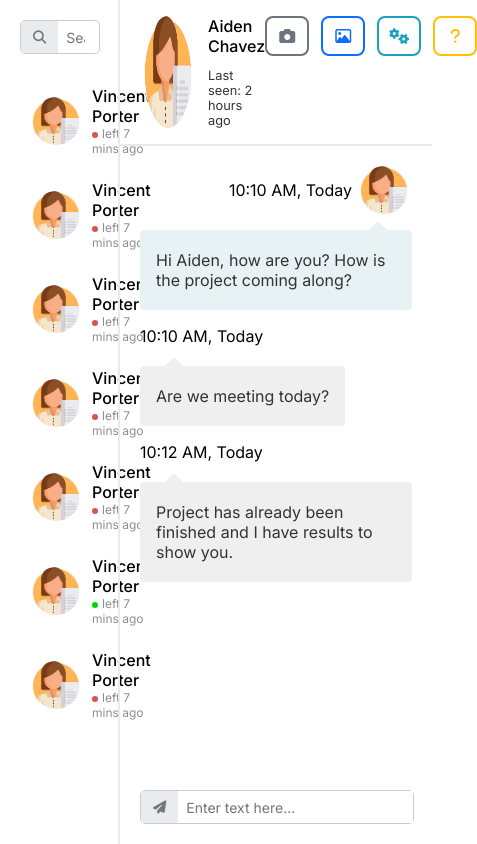
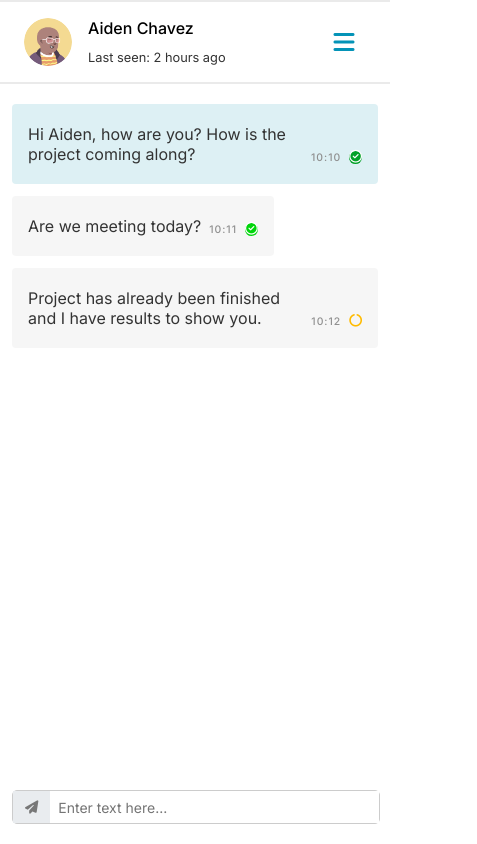
Before and after one commit to LucasHFigueroa/Parcial-UTN-HTMLyCSS, a plain HTML site: page index.html in a window 390 px wide. Shown: the whole page, 477 px wide, since content can reach past the window. Drawn offline with Linux system fonts and the light colour scheme.

Commit message:
Se corrije UI del cuerpo mensajeria - Se estila vista Mobile

```diff
--- a/index.html
+++ b/index.html
@@ -3,7 +3,7 @@
 <head>
 <meta charset="UTF-8">
 <meta name="viewport" content="width=device-width, initial-scale=1.0">
-<title>Chat UI</title>
+<title>Chat UI - Lucas Figueroa</title>
 <!-- CSS -->
 <link rel="stylesheet" href="style.css">
 <!-- google font -->
@@ -15,6 +15,7 @@ rel="stylesheet">
 <script src="https://kit.fontawesome.com/d052c1dbfd.js" crossorigin="anonymous"></script>
 <!-- font awesome iconos -->
 <link rel="stylesheet" href="https://cdnjs.cloudflare.com/ajax/libs/font-awesome/6.4.0/css/all.min.css">
+<link rel="shortcut icon" href="favicon.png" type="image/x-icon">
 </head>
 
 <body>
@@ -26,49 +27,49 @@ rel="stylesheet">
             </div>
             <ul class="contact-list">
                 <li class="contact">
-                    <img src="avatar.jpeg" alt="imagen de perfil" class="foto-perfil">
+                    <img src="./img/avatar1.png" alt="imagen de perfil" class="foto-perfil">
                     <div>
                         <h4>Vincent Porter</h4>
                         <p><span class="dot offline"></span>left 7 mins ago</p>
                     </div>
                 </li>
                 <li class="contact">
-                    <img src="avatar.jpeg" alt="imagen de perfil" class="foto-perfil">
+                    <img src="./img/avatar2.png" alt="imagen de perfil" class="foto-perfil">
                     <div>
                         <h4>Vincent Porter</h4>
                         <p><span class="dot offline"></span>left 7 mins ago</p>
                     </div>
                 </li>
                 <li class="contact">
-                    <img src="avatar.jpeg" alt="imagen de perfil" class="foto-perfil">
+                    <img src="./img/avatar3.png" alt="imagen de perfil" class="foto-perfil">
                     <div>
                         <h4>Vincent Porter</h4>
                         <p><span class="dot offline"></span>left 7 mins ago</p>
                     </div>
                 </li>
                 <li class="contact">
-                    <img src="avatar.jpeg" alt="imagen de perfil" class="foto-perfil">
+                    <img src="./img/avatar4.png" alt="imagen de perfil" class="foto-perfil">
                     <div>
                         <h4>Vincent Porter</h4>
                         <p><span class="dot offline"></span>left 7 mins ago</p>
                     </div>
                 </li>
                 <li class="contact">
-                    <img src="avatar.jpeg" alt="imagen de perfil" class="foto-perfil">
+                    <img src="./img/avatar5.png" alt="imagen de perfil" class="foto-perfil">
                     <div>
                         <h4>Vincent Porter</h4>
                         <p><span class="dot offline"></span>left 7 mins ago</p>
                     </div>
                 </li>
                 <li class="contact" >
-                    <img src="avatar.jpeg" alt="imagen de perfil" class="foto-perfil">
+                    <img src="./img/avatar6.png" alt="imagen de perfil" class="foto-perfil">
                     <div>
                         <h4>Vincent Porter</h4>
-                        <p><span class=" m5 dot online"></span>left 7 mins ago</p>
+                        <p><span class="dot online"></span>left 7 mins ago</p>
                     </div>
                 </li>
                 <li class="contact" >
-                    <img src="avatar.jpeg" alt="imagen de perfil" class="foto-perfil">
+                    <img src="./img/avatar7.png" alt="imagen de perfil" class="foto-perfil">
                     <div>
                         <h4>Vincent Porter</h4>
                         <p><span class="dot offline"></span>left 7 mins ago</p>
@@ -80,7 +81,7 @@ rel="stylesheet">
         <main class="chat">
             <header class="chat-header">
                 <div class="contact-header">
-                    <img src="avatar.jpeg" alt="imagen de perfil" class="foto-perfil">
+                    <img src="./img/avatar1.png" alt="imagen de perfil" class="foto-perfil">
                     <div>
                         <h4>Aiden Chavez</h4>
                         <p>Last seen: 2 hours ago</p>
@@ -92,15 +93,27 @@ rel="stylesheet">
                     <button title="editar configuración"><i class="fa fa-cogs" aria-hidden="true"></i></button>
                     <button title="Ayuda"><i class="fa fa-question" aria-hidden="true"></i></button>
                 </div>
+                <div class="chat-actions-mobile">
+                    <button title="Menú"><i class="fa fa-bars" aria-hidden="true"></i></button>
+                </div>
             </header>
             <hr>
             <section class="chat-messages">
-                    <p class="timestamp-sent">10:10 AM, Today <img src="avatar.jpeg" alt="foto perfil" class="foto-perfil"></p>
-                    <p class="message-sent">Hi Aiden, how are you? How is the project coming along?</p>
-                    <p class="timestamp-received">10:10 AM, Today</p>
-                    <p class="message-received">Are we meeting today?</p>
-                    <p class="timestamp-received">10:12 AM, Today</p>
-                    <p class="message-received">Project has already been finished and I have results to show you.</p>
+                <div class="message-sent">
+                    <p>Hi Aiden, how are you? How is the project coming along?</p>
+                    <p class="timestamp">10:10</p>
+                    <i class="fa fa-check-circle-o seen" aria-hidden="true"></i>
+                </div>
+                <div class="message-received">
+                    <p>Are we meeting today?</p>
+                    <p class="timestamp">10:11</p>
+                    <i class="fa fa-check-circle-o seen" aria-hidden="true"></i>
+                </div>
+                <div class="message-received">
+                    <p>Project has already been finished and I have results to show you.</p>
+                    <p class="timestamp">10:12</p>
+                    <i class="fa fa-circle-o-notch no-seen" aria-hidden="true"></i>
+                </div>
             </section>
             <footer class="chat-footer">
                 <div class="text-box">
--- a/style.css
+++ b/style.css
@@ -153,6 +153,10 @@ h4 {
     gap: 12px;
 }
 
+.chat-actions-mobile {
+    display: none;
+}
+
 .chat-actions button {
     display: flex;
     align-items: center;
@@ -217,15 +221,7 @@ h4 {
     display: flex;
     flex-direction: column;
     flex-grow: 1;
-    gap: 8px;
-}
-
-.sent {
-    align-self: flex-end;
-}
-
-.received {
-    align-self: flex-start;
+    gap: 12px;
 }
 
 .timestamp-sent {
@@ -236,52 +232,55 @@ h4 {
     margin-right: 4px;
 }
 
-.timestamp-received {
-    margin-top: 8px;
+.timestamp {
+    font-size: 0.65rem;
+    color: #8f8f8f;
+    font-weight: 500;
+    letter-spacing: 1px;
 }
 
 .message-sent {
-    display: block;
-    background-color: #E8F1F3;
-    color: #333;
+    display: flex;
+    background-color: #ddf0f4;
+    color: #333333;
     padding: 20px 16px;
     border-radius: 4px;
     max-width: max-content;
-    position: relative;
     align-self: flex-end;
-    margin-top: 8px;
+    gap: 8px;
+    align-items: flex-end;
 }
 
-.message-sent::after {
-    content: "";
-    position: absolute;
-    top: -9px;
-    right: 24px;
-    border-left: 10px solid transparent;
-    border-right: 10px solid transparent;
-    border-bottom: 10px solid #e9f1f3;
+.message-sent i {
+    font-size: 0.8rem;
+    background-color: #03a128;
+    border-radius: 50%;
 }
 
 .message-received {
-    display: block;
-    background-color: #EFEFEF;
-    color: #333;
+    display: flex;
+    background-color: #f6f6f6;
+    color: #333333;
     padding: 20px 16px;
     border-radius: 4px;
     max-width: max-content;
-    position: relative;
     align-self: flex-start;
-    margin-top: 12px;
+    gap: 8px;
+    align-items: flex-end;
 }
 
-.message-received::after {
-    content: "";
-    position: absolute;
-    top: -9px;
-    left: 24px;
-    border-left: 10px solid transparent;
-    border-right: 10px solid transparent;
-    border-bottom: 10px solid #EFEFEF;
+.message-received i {
+    font-size: 0.8rem;
+    border-radius: 50%;
+}
+
+.seen {
+    background-color: #00d50b;
+    color: #ffffff;
+}
+
+.no-seen {
+    color: #ffbb00;
 }
 
 /* barra inferior de texto */
@@ -323,4 +322,54 @@ h4 {
     color: #333333;
 }
 
-/* --------------- útiles --------------- */
+/* ------------------ MediaQueries ------------------*/
+
+@media (max-width: 578px) {
+    .principal {
+        display: flex;
+        flex-direction: column;
+    }
+
+    .sidebar {
+        display: none;
+    }
+
+    .chat {
+        width: 100%;
+        height: 100vh;
+    }
+
+    .chat-header {
+        display: flex;
+        align-items: center;
+    }
+
+    .chat-actions {
+        display: none;
+    }
+
+    .chat-actions-mobile {
+        display: flex;
+    }
+
+    .chat-actions-mobile button {
+        display: flex;
+        align-items: center;
+        justify-content: center;
+        width: 44px;
+        height: 40px;
+        border: 2px solid transparent;
+        background-color: transparent;
+        font-size: 24px;
+        color: rgb(4, 147, 183)
+    }
+
+    .chat-messages {
+        padding: 20px 12px;
+    }
+
+    .chat-footer {
+        align-items: flex-end;
+        padding: 20px 12px;
+    }
+}
```
Also changed, not shown: img/avatar.jpeg (renamed from avatar.jpeg), img/avatar1.png (added), img/avatar2.png (added), img/avatar3.png (added), img/avatar4.png (added), img/avatar5.png (added), img/avatar6.png (added), img/avatar7.png (added), img/avatar8.png (added), img/favicon.png (added).
